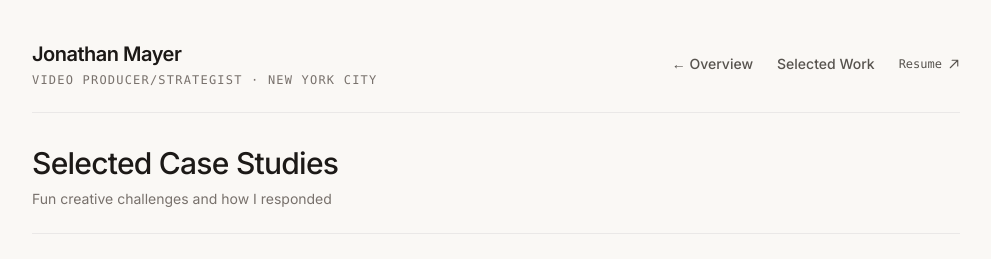
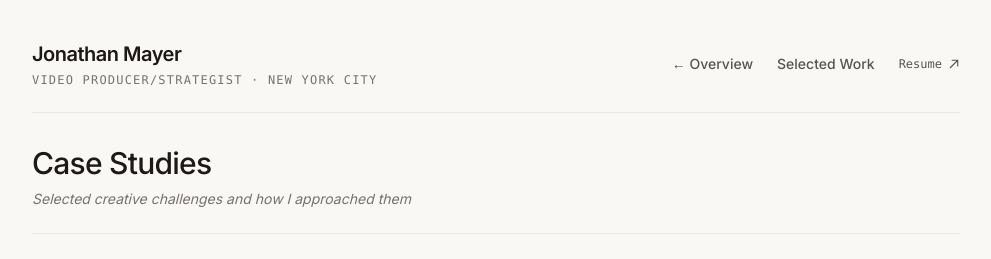
Before and after one commit to jonwmayer-rgb/portfolio99, a Next.js app: page /case-studies in a window 1280 px wide. Shown: the top 259 px of the page, without its empty margins (144-1135 px from the left). Built offline with nearby package versions, Linux system fonts and the light colour scheme.

Commit message:
update to case studies

```diff
--- a/app/case-studies/page.tsx
+++ b/app/case-studies/page.tsx
@@ -165,13 +165,13 @@ export default function CaseStudiesPage() {
           </nav>
         </header>
 
-        {/* HEADER SECTION */}
-        <section className="pt-8 pb-6">
+ {/* HEADER SECTION */}
+ <section className="pt-8 pb-6">
           <h1 className="text-2xl font-medium tracking-tight text-stone-900 md:text-3xl">
-            Selected Case Studies
+            Case Studies
           </h1>
-          <p className="mt-2 text-sm text-stone-500">
-            Fun creative challenges and how I responded
+          <p className="mt-2 text-sm italic text-stone-500">
+            Selected creative challenges and how I approached them
           </p>
         </section>
 
```
